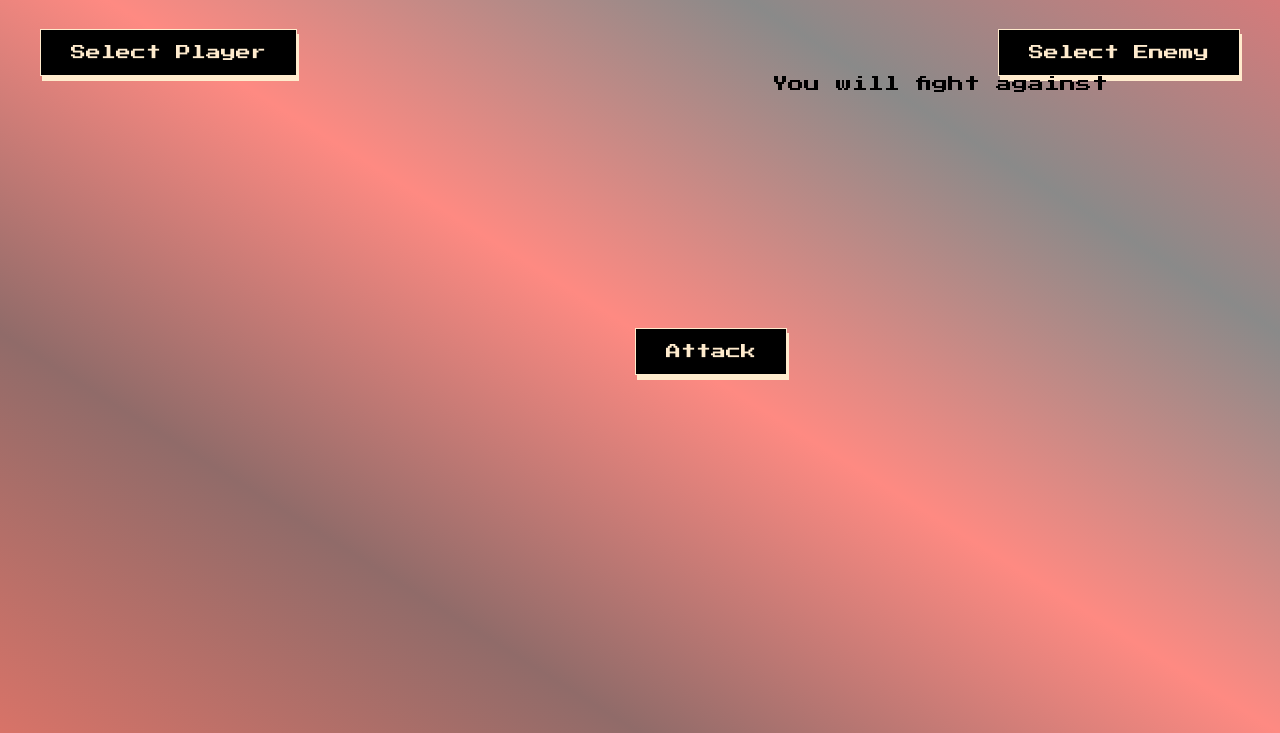
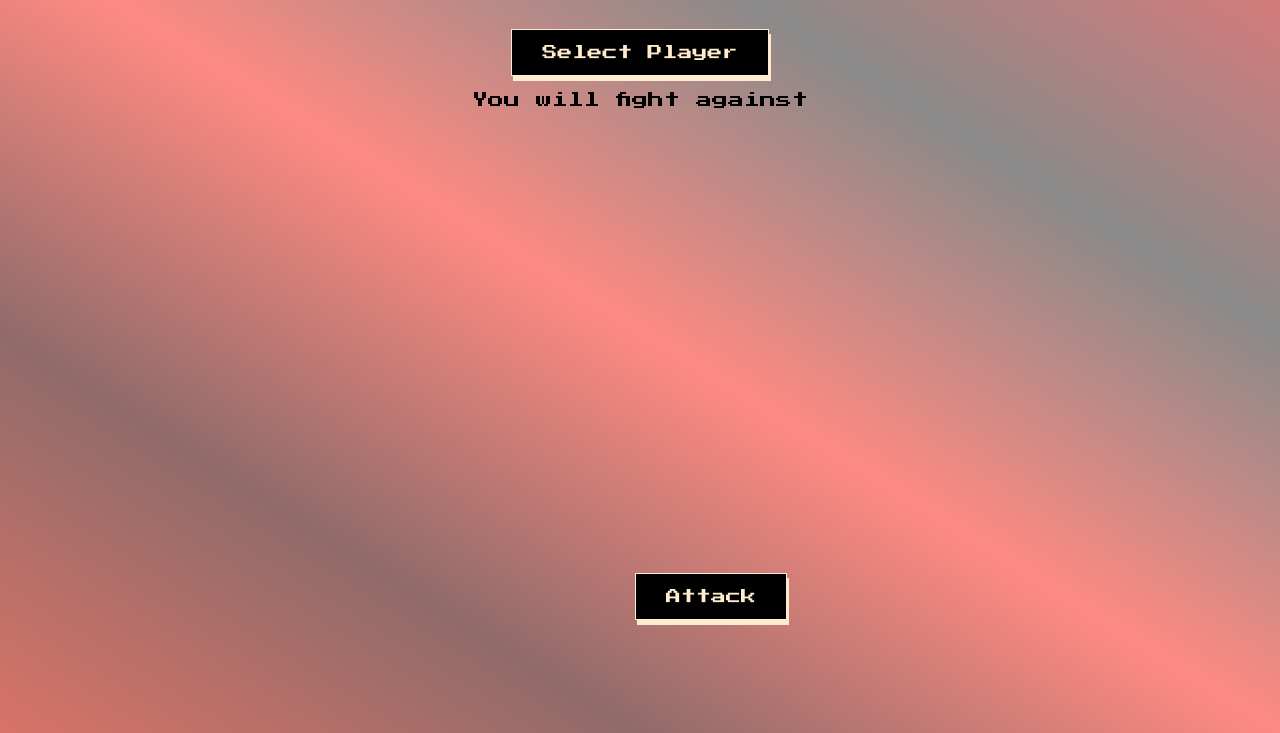
Before and after one commit to tna007/simplified-js-game, a plain HTML site: page main.html in a window 1280 px wide. Shown: the part 67-800 px from the top of the page. Drawn offline with Linux system fonts and the light colour scheme.

```diff
--- a/main.html
+++ b/main.html
@@ -22,12 +22,15 @@
         <button onclick="selectCharacterWindow()" name="yourinfo">
           Select Player
         </button>
-        <button onclick="enemyInfo()" name="enemyinfo">Select Enemy</button>
+
       </div>
+      <div class="playerEnemyDisplay">
       <div id="selectedPlayer" class="selectedPlayer"></div>
-      You will fight against
-      <div id="selectedEnemy" class="selectedPlayer"></div>
+      <p>You will fight against</p>
+      <div id="selectedEnemy" class="selectedPlayer">
 
+      </div>
+    </div>
       <section id="showCharacters">
         <p>Select Character</p>
         <div class="showCharacters" id="characters"></div>
--- a/style.css
+++ b/style.css
@@ -29,12 +29,10 @@ body {
    bottom: 0;
    right: 0;
    margin: auto;
+   margin-top: 10rem;
+   margin-top: 40rem;
 }
-.playerInfo{
-    display: flex;
-    justify-content: space-between;
-    align-content: space-between;
-}
+
 #showCharacters{
     visibility: hidden;
     position: fixed;
@@ -64,6 +62,10 @@ p{
     color: black;
     font-weight: 300;
 }
+.playerEnemyDisplay{
+    display: flex;
+    justify-content: space-between;
+}
 .box {
     background: #9E9E9E;
     border: black 1px solid;
@@ -75,6 +77,9 @@ p{
     display: inline-block;
     color: black;
 
+}
+#attack{
+    margin: 15rem;
 }
 #characters{
     margin-top: 10px;
```
